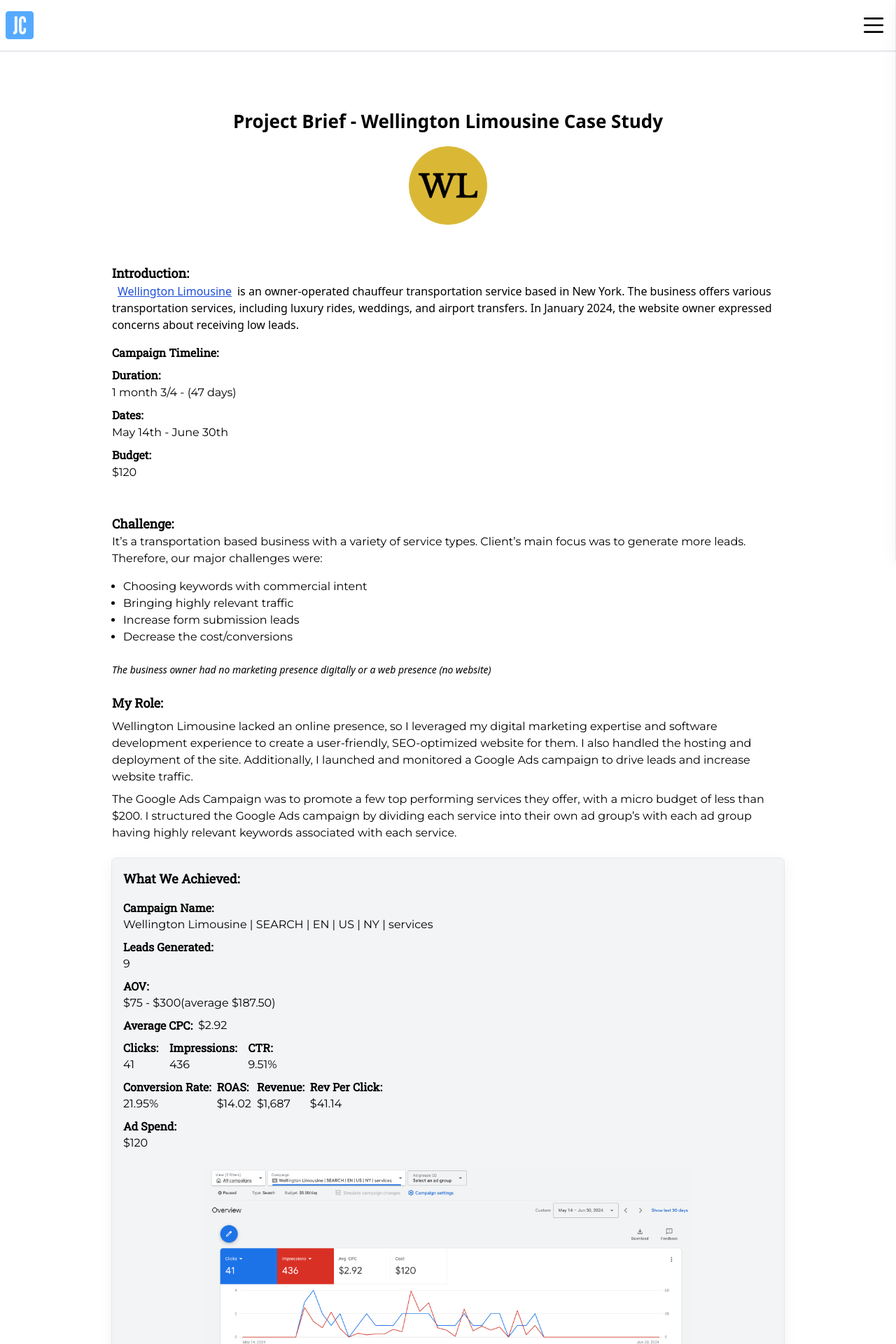
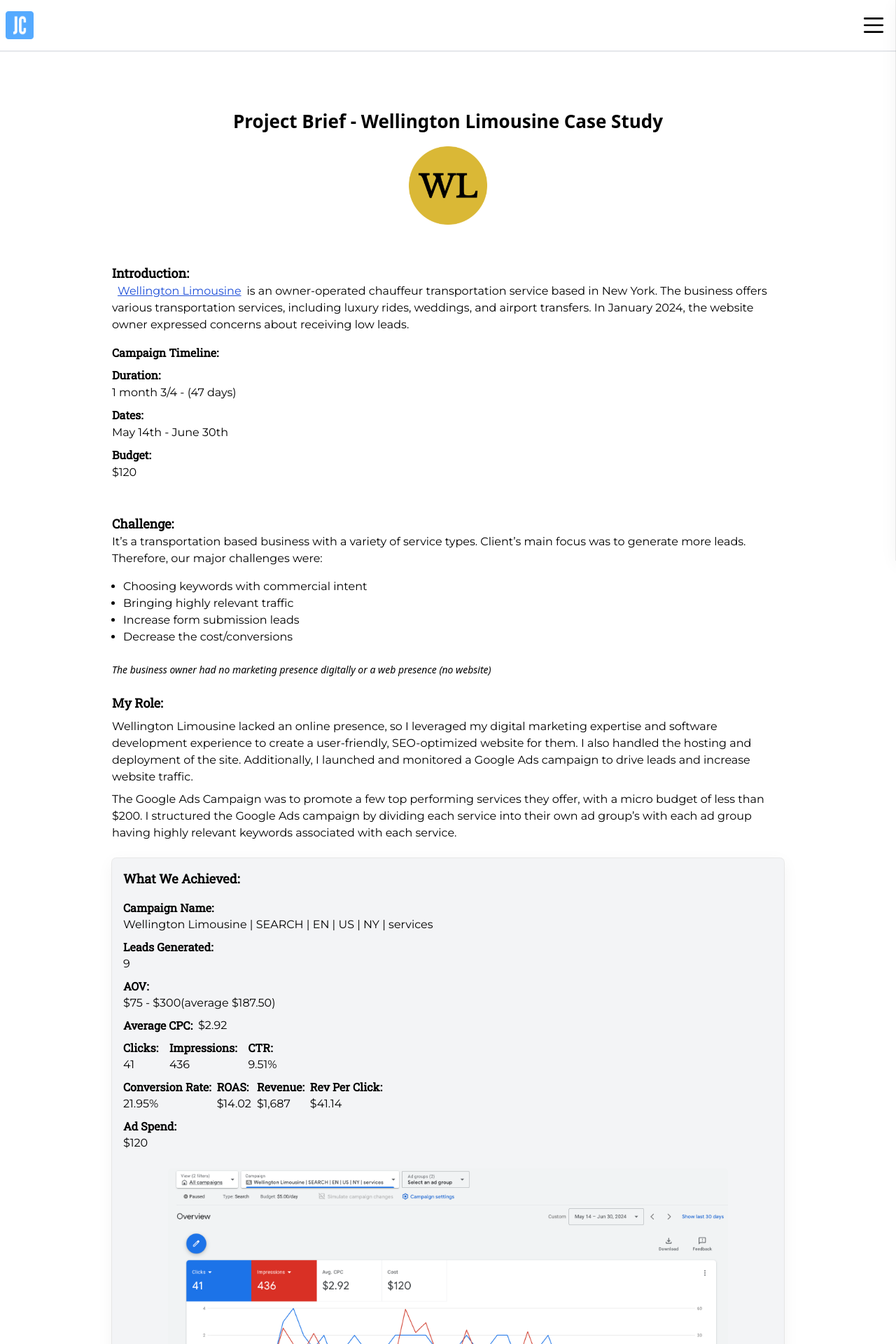
Before and after one commit to joao-miguel8/portfolio-website, a React (Vite) app: page /work in a window 1280 px wide. Shown: the top 1920 px of the page at 70% size. Built offline with nearby package versions, Linux system fonts and the light colour scheme.

Commit message:
Update Work.jsx
- Add company logos
- Add wellington limousine pdfs
- fix styling typo

```diff
--- a/src/components/HeroSection.jsx
+++ b/src/components/HeroSection.jsx
@@ -3,11 +3,11 @@
 const HeroSection = ({ scrollToForm }) => {
 	return (
 		<>
-			<section className="pt-20 mx-4">
+			<section className="pt-20 mx-4 ">
 				<div className="flex w-full ">
 					<div className="mx-auto">
 						<div className="-mt-2 flex flex-col items-center">
-							<img src={ProfileIMG} alt="image of joão" className="inline-block bg-[#cddff1] p-4  w-80 rounded-full" />
+							<img src={ProfileIMG} alt="image of joão" className="inline-block bg-[#cddff1] p-4 w-80 rounded-full" />
 							<div className="mt-12">
 								<h2 className="text-32 font-bold monoSlab text-center">The Face of Marketing</h2>
 								<p className="mt-6 mx-20 text-24 text-center font-bold monoSlab">
--- a/src/pages/Work.jsx
+++ b/src/pages/Work.jsx
@@ -14,7 +14,7 @@
 				{/* Introduction */}
 				<div>
 					<h5 className="text-18 mt-14 monoSlab font-semibold">Introduction:</h5>
-					<p className="monsterrat">
+					<p className="montserrat">
 						<a className="mx-2 underline text-blue-700" href="https://wellingtonlimousine.net/">
 							Wellington Limousine
 						</a>
@@ -118,12 +118,12 @@
 							<p className="montserrat">$120</p>
 						</div>
 					</div>
-					<img className="mx-auto mt-6 rounded-md w-3/4" src="../public/ga-campaign-wellington-limo-overview.png" alt="image google ads campaign data" />
+					<img className="mx-auto mt-6 rounded-md w-full max-w-[800px]" src="../public/ga-campaign-wellington-limo-overview.png" alt="image google ads campaign data" />
 				</div>
 				{/* SEO AUDIT */}
 				<div className="my-20">
 					<h3 className="text-center text-20 monoSlab font-semibold">SEO Audit For Wellington Limousine</h3>
-					<iframe className="mt-8 mx-auto border-2 w-3/4 md:w-[600px] min-w-[400px] h-[600px] rounded-md" src="public/Wellington Limousine SEO Audit_.pdf" frameBorder="0" title="PDF Viewer"></iframe>
+					<iframe className=" mt-8 mx-auto border-2 w-3/4 md:w-[600px] min-w-[400px] h-[600px] rounded-md" src="public/Wellington Limousine SEO Audit_.pdf" frameBorder="0" title="seo-audit-wellingtonlimousine-pdf"></iframe>
 				</div>
 			</section>
 
```
